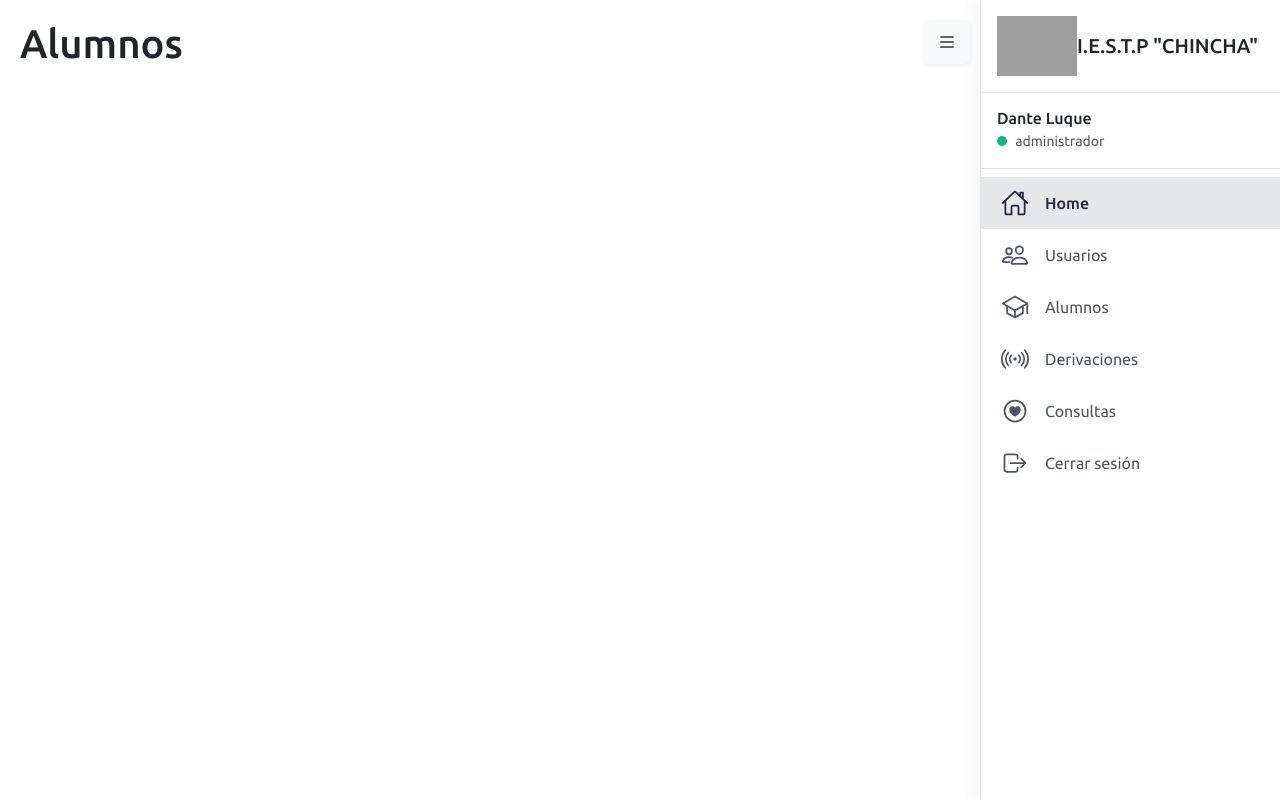
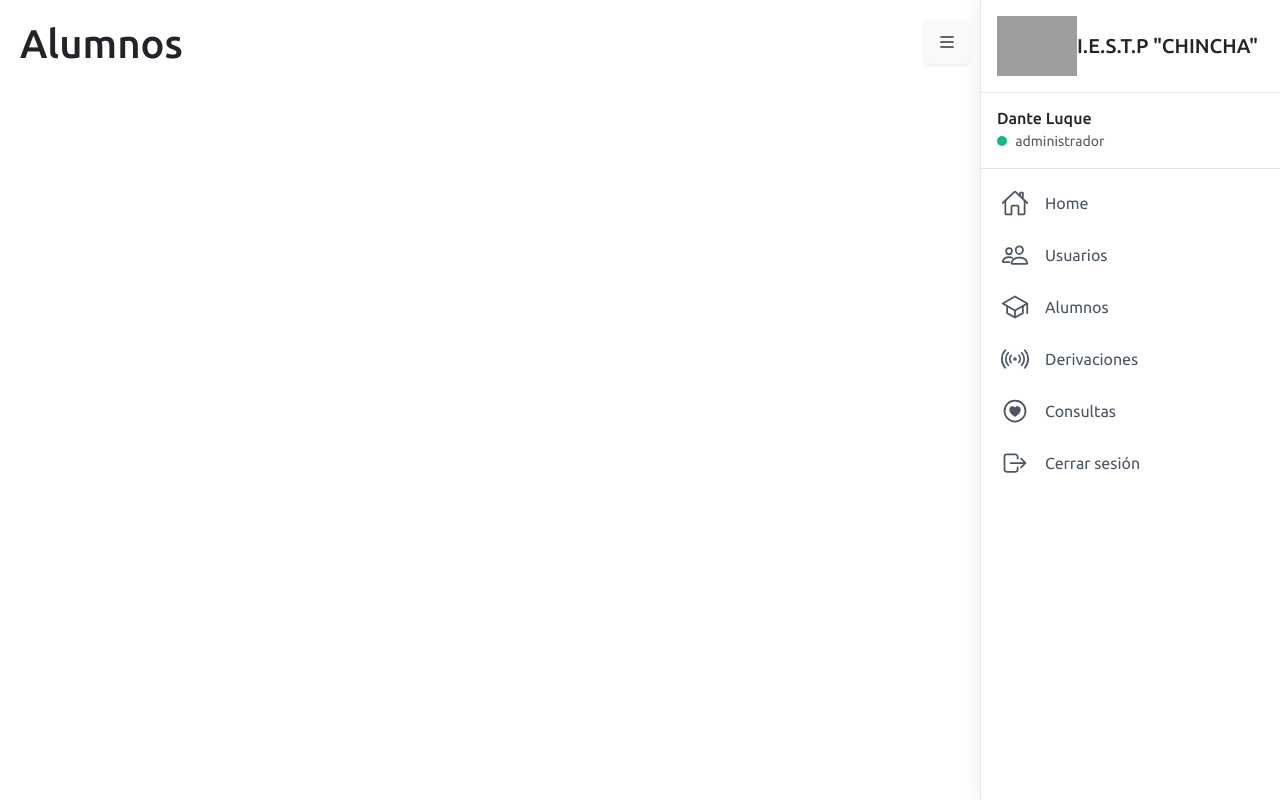
Before and after one commit to iestpdev/iestp-psicologia, a CodeIgniter 4 app: the page made by app/Views/modules/alumnos/index.php in a window 1280 px wide. Run offline with PHP 8.4 and a stand-in for CodeIgniter, Linux system fonts and the light colour scheme; the template is opened without the code that fills it, so the values that code supplies are empty; some libraries are stand-ins or nearby versions; grey boxes are pictures that could not be loaded.

Commit message:
chore: 🤖 ligeros cambios

```diff
--- a/app/Views/layouts/components/sidebar.php
+++ b/app/Views/layouts/components/sidebar.php
@@ -28,7 +28,7 @@
 
     <!-- Navigation -->
     <nav class="nav flex-column mt-2">
-        <a href="<?= base_url('/') ?>" class="nav-link active">
+        <a href="<?= base_url('/') ?>" class="nav-link">
             <ion-icon name="home-outline"></ion-icon>
             Home
         </a>
--- /dev/null
+++ b/app/Views/modules/usuarios/crear.php
@@ -0,0 +1 @@
+<h1>Crear usuario</h1>
--- /dev/null
+++ b/app/Views/modules/usuarios/editar.php
@@ -0,0 +1 @@
+<h1>Editar usuario</h1>
```
